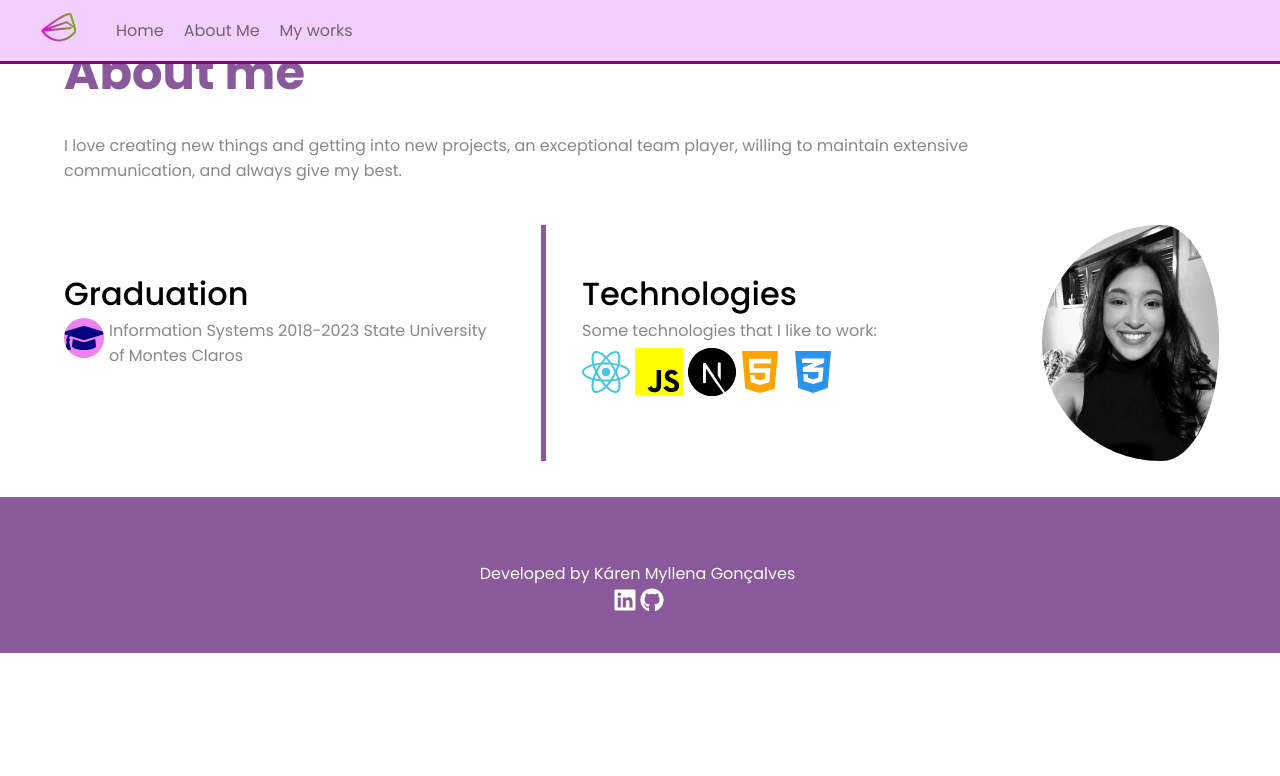
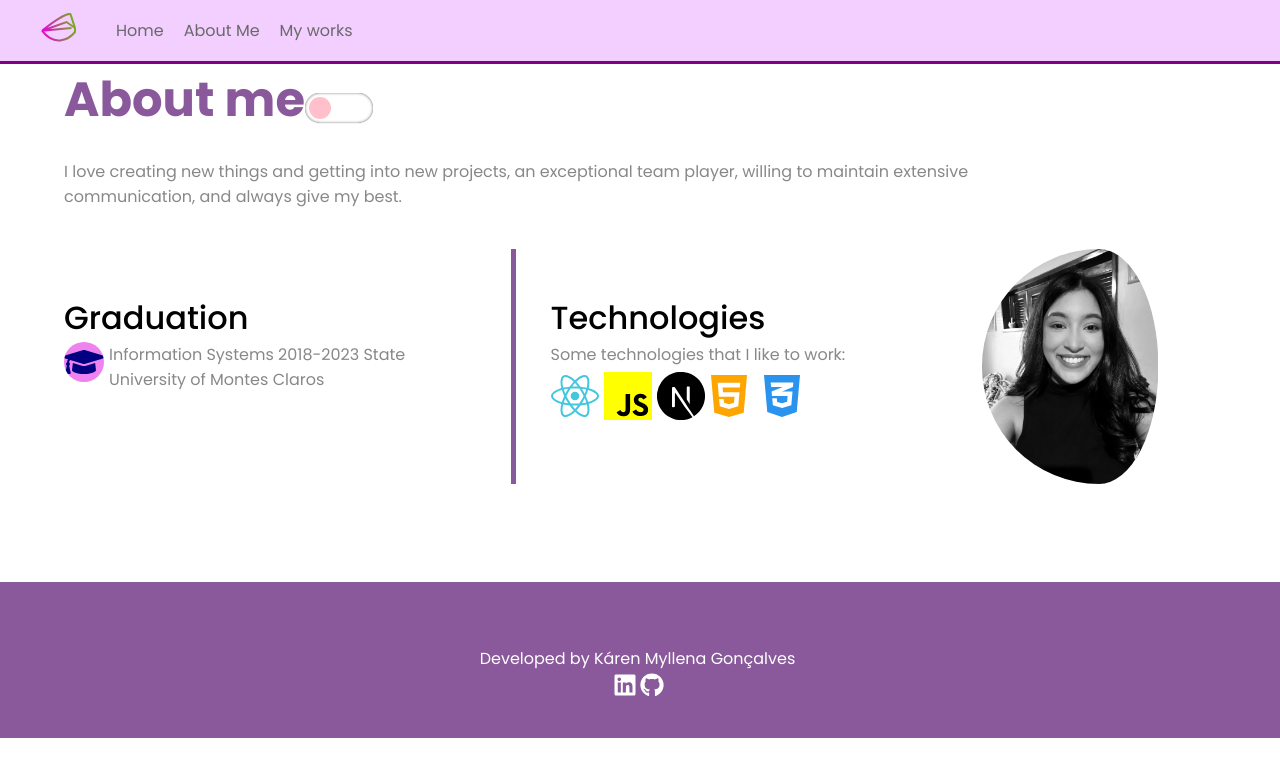
Before and after one commit to karenmscg/Portif-lio, a React (Create React App) app: page /about in a window 1280 px wide. Shown: the top 776 px of the page. Built offline with nearby package versions, Linux system fonts and the light colour scheme.

Commit message:
SWITCH CHANGES

```diff
--- a/src/components/HeroSection/HeroSection.js
+++ b/src/components/HeroSection/HeroSection.js
@@ -1,4 +1,10 @@
 import styled from "styled-components";
+
+export const SwitchTitleContainer = styled.div`
+display: flex;
+align-items: center;
+flex-wrap: wrap;
+`;
 
 export const HeroContainer = styled.div`
   padding-left: 5%;
--- a/src/components/HeroSectionAbout/HeroSectionAbout.js
+++ b/src/components/HeroSectionAbout/HeroSectionAbout.js
@@ -1,7 +1,16 @@
 import styled from "styled-components";
-import {  IoLogoHtml5 } from "react-icons/io";
+import { IoLogoHtml5 } from "react-icons/io";
 import { FaGraduationCap, FaReact, FaCss3Alt } from "react-icons/fa";
 import { SiNextDotJs, SiJavascript } from "react-icons/si";
+
+export const HeroContainerAbout = styled.div`
+  padding: 5%;
+`;
+export const SwitchTitleContainer = styled.div`
+display: flex;
+align-items: center;
+flex-wrap: wrap;
+`;
 
 export const ImgAbout = styled.img`
   width: 40vw;
@@ -31,18 +40,18 @@ export const IoJS = styled(SiJavascript)`
   background-color: black;
   font-size: 3rem;
   color: yellow;
-  margin:0px 5px 5px 0px;
+  margin: 0px 5px 5px 0px;
 `;
 
 export const Html5 = styled(IoLogoHtml5)`
   font-size: 3rem;
   color: orange;
-  margin:0px 5px 5px 0px;
+  margin: 0px 5px 5px 0px;
 `;
 export const React = styled(FaReact)`
   font-size: 3rem;
-  color: #44C7DE;
-  margin:0px 5px 5px 0px;
+  color: #44c7de;
+  margin: 0px 5px 5px 0px;
 `;
 export const GraduationCap = styled(FaGraduationCap)`
   font-size: 2.5rem;
@@ -50,18 +59,18 @@ export const GraduationCap = styled(FaGraduationCap)`
   background-color: violet;
   background-size: 10rem;
   border-radius: 100%;
-  margin:0px 5px 5px 0px;
+  margin: 0px 5px 5px 0px;
 `;
 
 export const Css = styled(FaCss3Alt)`
-color: #2993EE;
-font-size: 3rem;
-margin:0px 5px 5px 0px;
-`
+  color: #2993ee;
+  font-size: 3rem;
+  margin: 0px 5px 5px 0px;
+`;
 
 export const NextJs = styled(SiNextDotJs)`
-font-size: 3rem;
-`
+  font-size: 3rem;
+`;
 
 export const Container = styled.div`
   display: flex;
@@ -94,8 +103,8 @@ export const GraduationContent = styled.div`
   flex-wrap: wrap;
 `;
 
-export const TechnologiesContent = styled.div `
-display: flex;
-flex-direction: row;
-flex-wrap: wrap;
-`
+export const TechnologiesContent = styled.div`
+  display: flex;
+  flex-direction: row;
+  flex-wrap: wrap;
+`;
--- a/src/components/Pages/About.js
+++ b/src/components/Pages/About.js
@@ -9,8 +9,9 @@ import {
   Slider,
   SwitchPosition,
 } from "../Switch/Switch";
-import { HeroContainer, H1, H2 } from "../HeroSection/HeroSection";
+import { H1, H2 } from "../HeroSection/HeroSection";
 import {
+  HeroContainerAbout,
   ImgAbout,
   IoJS,
   Html5,
@@ -24,6 +25,7 @@ import {
   TechnologiesContent,
   NextJs,
   Css,
+  SwitchTitleContainer,
 } from "../HeroSectionAbout/HeroSectionAbout";
 import nightGirl from "../../Images/universeGirl.svg";
 import myselfPhoto from "../../Images/myself_pictures.jpeg";
@@ -47,15 +49,17 @@ const About = () => {
     <div>
       <ThemeProvider theme={theme === "light" ? lightTheme : darkTheme}>
         <GlobalStyle />
+        <HeroContainerAbout>
           <ThemeChanger>
-          <HeroContainer>
+            <SwitchTitleContainer>
+              <H1>{h1}</H1>
               <SwitchPosition>
                 <SwitchContainer>
                   <Input type="checkbox" onChange={() => themeToggler()} />
                   <Slider />
                 </SwitchContainer>
               </SwitchPosition>
-            <H1>{h1}</H1>
+            </SwitchTitleContainer>
             <P>{text}</P>
             <Container>
               <Graduation>
@@ -83,8 +87,8 @@ const About = () => {
                 }
               />
             </Container>
-          </HeroContainer>
           </ThemeChanger>
+        </HeroContainerAbout>
       </ThemeProvider>
     </div>
   );
--- a/src/components/Pages/Home.js
+++ b/src/components/Pages/Home.js
@@ -21,6 +21,7 @@ import {
   H4,
   EmailContainer,
   ImgContainer,
+  SwitchTitleContainer,
 } from "../HeroSection/HeroSection";
 
 import imageWork from "../../Images/work_area.svg";
@@ -60,15 +61,17 @@ const Home = () => {
       <ThemeProvider theme={theme === "light" ? lightTheme : darkTheme}>
         <GlobalStyle />
         <ThemeChanger>
-          <SwitchPosition>
-            <SwitchContainer>
-              <Input type="checkbox" onChange={() => themeToggler()} />
-              <Slider />
-            </SwitchContainer>
-          </SwitchPosition>
           <HeroContainerImg>
             <H2>{h2}</H2>
-            <H1>{h1}</H1>
+            <SwitchTitleContainer>
+              <H1>{h1}</H1>
+              <SwitchPosition>
+                <SwitchContainer>
+                  <Input type="checkbox" onChange={() => themeToggler()} />
+                  <Slider />
+                </SwitchContainer>
+              </SwitchPosition>
+            </SwitchTitleContainer>
             <P>{text}</P>
             <EmailContainer>
               <H4>{h4}</H4>
--- a/src/components/Switch/Switch.js
+++ b/src/components/Switch/Switch.js
@@ -15,15 +15,8 @@ export const SwitchContainer = styled.label`
 `;
 
 export const Slider = styled.span`
-  position: absolute;
+  position: flex;
   cursor: pointer;
-
-  top: 0;
-  left: 0;
-  bottom: 0;
-  right: 0;
-
-  background-color: #ccc;
   transition: 0.4s;
 
   &:before {
@@ -34,7 +27,7 @@ export const Slider = styled.span`
     left: 4px;
     right: 4px;
     bottom: 4px;
-    background-color: white;
+    background-color: pink;
     border-radius: 50%;
   }
 `;
```
Lines whose indentation alone changed are shown as unchanged.
